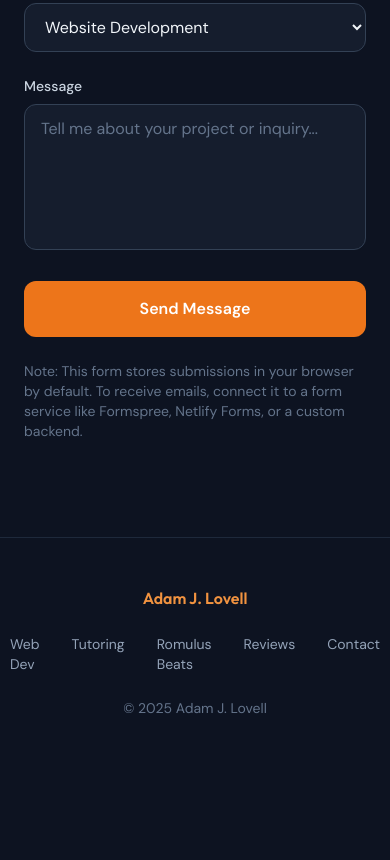
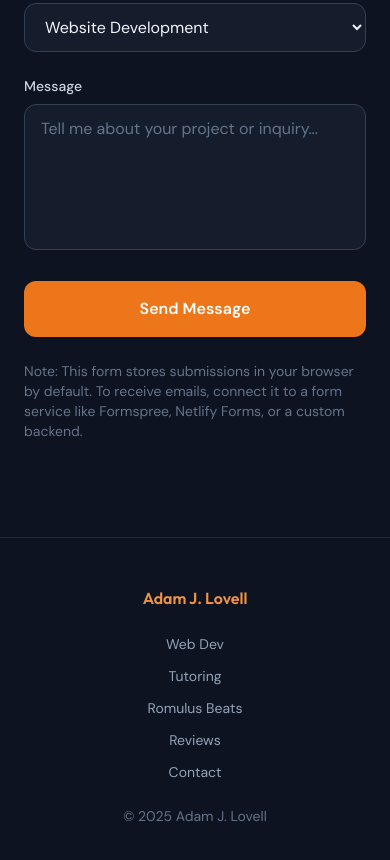
Before and after one commit to adam-lovell/adamjlovell-digital-services, a plain HTML site: page contact.html in a window 390 px wide. Shown: the part 585-1445 px from the top of the page. Before the commit the page ends 1351 px from the top, so only its background shows below. Drawn offline with nearby package versions, Linux system fonts and the light colour scheme.

Commit message:
Quick update to footer link layout

```diff
--- a/contact.html
+++ b/contact.html
@@ -97,7 +97,7 @@
     <footer class="border-t border-slate-800 py-12 px-6">
         <div class="max-w-6xl mx-auto flex flex-col md:flex-row items-center justify-between gap-6">
             <p class="font-display font-semibold text-primary-400">Adam J. Lovell</p>
-            <div class="flex gap-8 text-sm text-slate-400">
+            <div class="flex flex-col md:flex-row gap-3 md:gap-8 text-sm text-slate-400 items-center md:items-start">
                 <a href="website-development.html" class="hover:text-slate-100 transition">Web Dev</a>
                 <a href="tutoring.html" class="hover:text-slate-100 transition">Tutoring</a>
                 <a href="romulus-beats.html" class="hover:text-slate-100 transition">Romulus Beats</a>
```
Also changed, not shown: index.html (+1 -1 lines), reviews.html (+1 -1 lines), romulus-beats.html (+1 -1 lines), tutoring.html (+1 -1 lines), website-development.html (+1 -1 lines).
